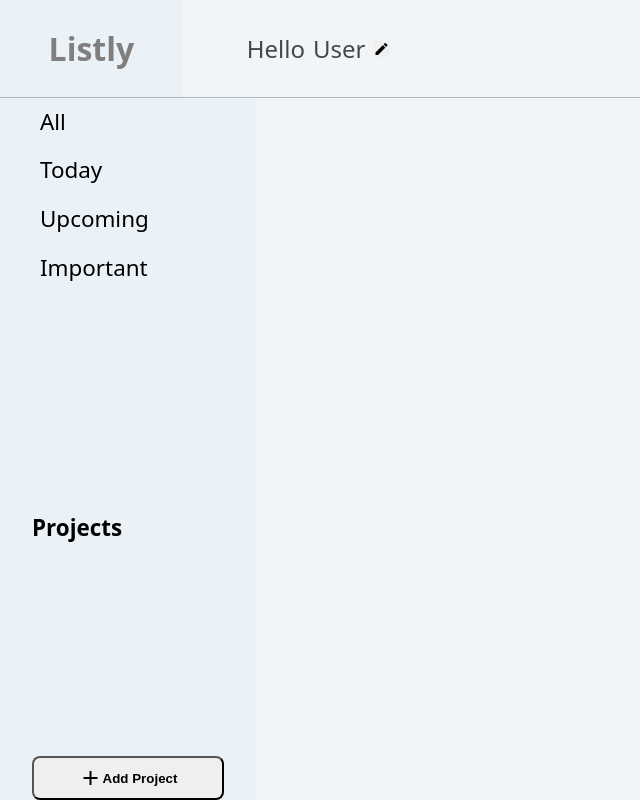
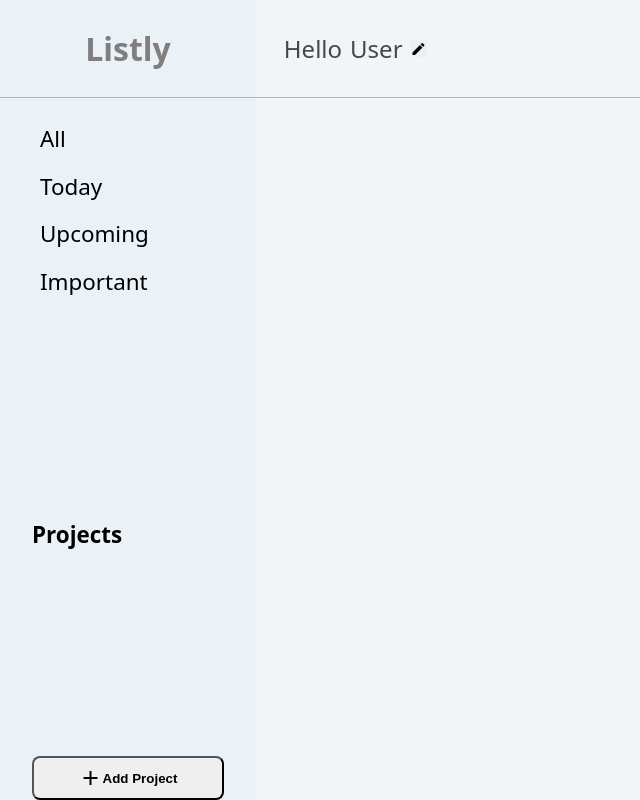
Before and after one commit to bima-taruna/project-to-do-list, a website built with webpack: page src/index.html in a window 1280 px wide. Shown: the whole page, without its empty margins (0-640 px from the left). Built offline with nearby package versions, Linux system fonts and the light colour scheme.

Commit message:
<improve>[css,index]: move logo div from header to sidebar

```diff
--- a/src/index.html
+++ b/src/index.html
@@ -7,9 +7,6 @@
   </head>
   <body>
     <header>
-      <div id="logo">
-        <h4>Listly</h4>
-      </div>
       <div class="header-bar">
         <div id="profile">
           Hello <span class="user-name">User</span>
@@ -19,6 +16,9 @@
     </header>
     <main>
       <aside id="sidebar">
+        <div id="logo">
+          <h4>Listly</h4>
+        </div>
         <section id="filters">
           <div>All</div>
           <div>Today</div>
--- a/src/style.css
+++ b/src/style.css
@@ -19,29 +19,20 @@ body {
 }
 
 header {
-  display: grid;
-  grid-template-columns: 1fr 6fr;
+  /* display: grid;
+  grid-template-columns: 1fr 6fr; */
   position: fixed;
   top: 0;
-  z-index: 98;
+  z-index: 97;
   width: 100%;
   border-bottom: solid #b5b6b8 1px;
   background-color: #f2f5f7;
 }
 
-#logo {
-  display: flex;
-  align-items: center;
-  justify-content: center;
-  background-color: #ebf2f7;
-  font-size: 2rem;
-  color: #807e7e;
-  font-weight: bold;
-}
-
 .header-bar {
   width: 100%;
   padding: 2rem;
+  padding-left: 20vw;
   display: flex;
   align-items: center;
   color: #44474b;
@@ -64,13 +55,13 @@ header {
 }
 
 #sidebar {
-  padding: 0 2rem;
-  padding-top: 6rem;
+  /* padding: 0 2rem; */
+  /* padding-top: 2rem; */
   height: 100%;
   position: fixed;
   top: 0;
   left: 0;
-  z-index: 97;
+  z-index: 98;
   width: 20%;
   background-color: #ebf2f7;
   display: flex;
@@ -78,6 +69,18 @@ header {
   justify-content: flex-start;
   gap: 1rem;
   overflow-x: scroll;
+}
+
+#logo {
+  display: flex;
+  align-items: center;
+  justify-content: center;
+  background-color: #ebf2f7;
+  font-size: 2rem;
+  color: #807e7e;
+  font-weight: bold;
+  padding: 1.7rem 0;
+  border-bottom: solid #b5b6b8 1px;
 }
 
 #filters > div,
@@ -101,6 +104,11 @@ header {
 #filters > div:hover,
 #projects > ul > li:hover {
   background-color: #c4c8ca;
+}
+
+#projects,
+#filters {
+  padding: 0 2rem;
 }
 
 #filters {
```
